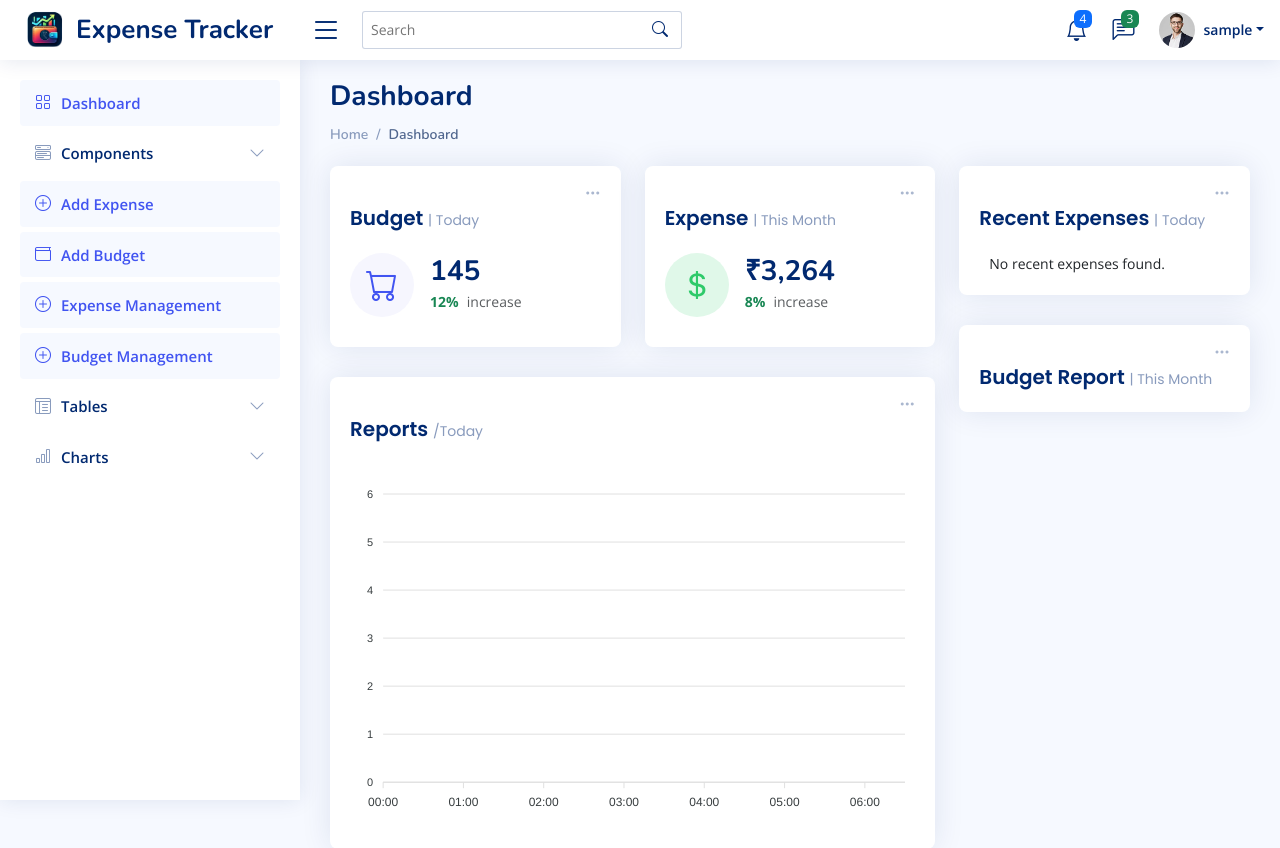
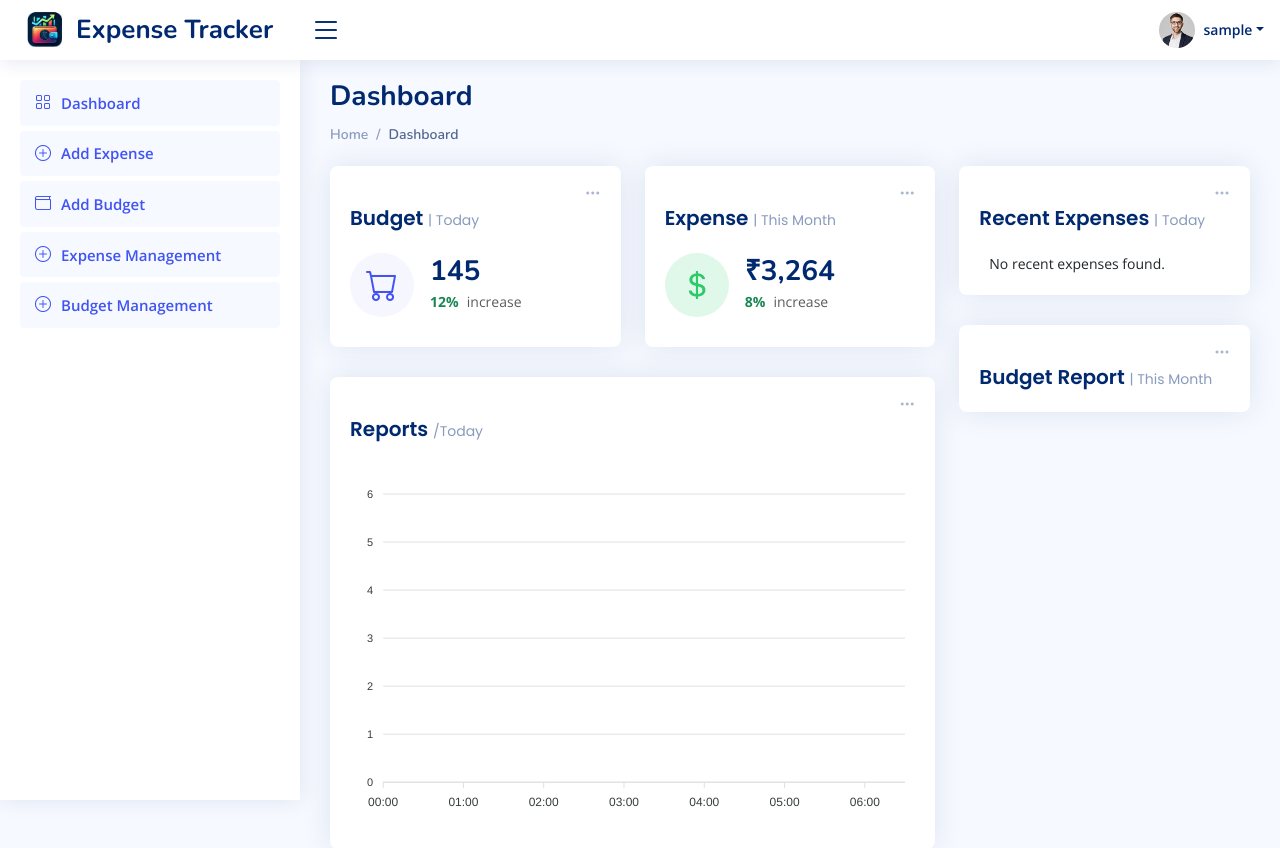
Before and after one commit to Alanbenny05/Expense-Track, a Django app: page /index/ in a window 1280 px wide. Shown: the top 848 px of the page. Run offline with Django 5.2, Linux system fonts and the light colour scheme; the visitor is signed in with stand-in values (Sample User, id 1); data that the repository does not hold is empty; some libraries are stand-ins or nearby versions.

Commit message:
updations

```diff
--- a/expensetrackapp/models.py
+++ b/expensetrackapp/models.py
@@ -38,7 +38,7 @@ class Budget(TimeStampedModel):
         return f"{self.user.username} - {self.category.name} - {self.limit_amount}"
 
 
-class Expense(models.Model):
+class Expense(TimeStampedModel):
     """
     Represents an expense made by a user.
     """
--- a/expensetrackapp/templates/layout.html
+++ b/expensetrackapp/templates/layout.html
@@ -52,12 +52,12 @@
       <i class="bi bi-list toggle-sidebar-btn"></i>
     </div><!-- End Logo -->
 
-    <div class="search-bar">
+    <!-- <div class="search-bar">
       <form class="search-form d-flex align-items-center" method="POST" action="#">
         <input type="text" name="query" placeholder="Search" title="Enter search keyword">
         <button type="submit" title="Search"><i class="bi bi-search"></i></button>
       </form>
-    </div><!-- End Search Bar -->
+    </div>End Search Bar -->
 
     <nav class="header-nav ms-auto">
       <ul class="d-flex align-items-center">
@@ -70,12 +70,12 @@
 
         <li class="nav-item dropdown">
 
-          <a class="nav-link nav-icon" href="{% static '#'%}" data-bs-toggle="dropdown">
+          <!-- <a class="nav-link nav-icon" href="{% static '#'%}" data-bs-toggle="dropdown">
             <i class="bi bi-bell"></i>
             <span class="badge bg-primary badge-number">4</span>
-          </a><!-- End Notification Icon -->
+          </a>End Notification Icon -->
 
-          <ul class="dropdown-menu dropdown-menu-end dropdown-menu-arrow notifications">
+          <!-- <ul class="dropdown-menu dropdown-menu-end dropdown-menu-arrow notifications">
             <li class="dropdown-header">
               You have 4 new notifications
               <a href="{% static '#'%}"><span class="badge rounded-pill bg-primary p-2 ms-2">View all</span></a>
@@ -139,18 +139,18 @@
               <a href="{% static '#'%}">Show all notifications</a>
             </li>
 
-          </ul><!-- End Notification Dropdown Items -->
+          </ul>End Notification Dropdown Items -->
 
         </li><!-- End Notification Nav -->
 
         <li class="nav-item dropdown">
 
-          <a class="nav-link nav-icon" href="{% static '#'%}" data-bs-toggle="dropdown">
+          <!-- <a class="nav-link nav-icon" href="{% static '#'%}" data-bs-toggle="dropdown">
             <i class="bi bi-chat-left-text"></i>
             <span class="badge bg-success badge-number">3</span>
-          </a><!-- End Messages Icon -->
+          </a>End Messages Icon -->
 
-          <ul class="dropdown-menu dropdown-menu-end dropdown-menu-arrow messages">
+          <!-- <ul class="dropdown-menu dropdown-menu-end dropdown-menu-arrow messages">
             <li class="dropdown-header">
               You have 3 new messages
               <a href="{% static '#'%}"><span class="badge rounded-pill bg-primary p-2 ms-2">View all</span></a>
@@ -205,7 +205,7 @@
               <a href="{% static '#'%}">Show all messages</a>
             </li>
 
-          </ul><!-- End Messages Dropdown Items -->
+          </ul>End Messages Dropdown Items -->
 
         </li><!-- End Messages Nav -->
 
@@ -277,7 +277,7 @@
         </a>
       </li><!-- End Dashboard Nav -->
 
-      <li class="nav-item">
+      <!-- <li class="nav-item">
         <a class="nav-link collapsed" data-bs-target="#components-nav" data-bs-toggle="collapse" href="{% static '#'%}">
           <i class="bi bi-menu-button-wide"></i><span>Components</span><i class="bi bi-chevron-down ms-auto"></i>
         </a>
@@ -295,7 +295,7 @@
           </li>
 
         </ul>
-      </li><!-- End Components Nav -->
+      </li>End Components Nav -->
 
       <li class="nav-item">
         <a class="nav-link" href="{% url 'add-expense' %}">
@@ -326,7 +326,7 @@
         </a>
       </li><!-- End  Budget Management Nav -->
 
-      <li class="nav-item">
+      <!-- <li class="nav-item">
         <a class="nav-link collapsed" data-bs-target="#tables-nav" data-bs-toggle="collapse" href="{% static '#'%}">
           <i class="bi bi-layout-text-window-reverse"></i><span>Tables</span><i class="bi bi-chevron-down ms-auto"></i>
         </a>
@@ -342,9 +342,9 @@
             </a>
           </li>
         </ul>
-      </li><!-- End Tables Nav -->
+      </li>End Tables Nav -->
 
-      <li class="nav-item">
+      <!-- <li class="nav-item">
         <a class="nav-link collapsed" data-bs-target="#charts-nav" data-bs-toggle="collapse" href="{% static '#'%}">
           <i class="bi bi-bar-chart"></i><span>Charts</span><i class="bi bi-chevron-down ms-auto"></i>
         </a>
@@ -361,7 +361,7 @@
           </li>
 
         </ul>
-      </li><!-- End Charts Nav -->
+      </li>End Charts Nav -->
 
 
 
--- a/expensetrackapp/urls.py
+++ b/expensetrackapp/urls.py
@@ -9,7 +9,7 @@ urlpatterns = [
     path('logout/', views.logout, name='logout'),  # Logout view
     path('index/', views.index, name='index'),  # Home/Dashboard
     path('add-expense/', views.add_expense, name='add-expense'),  # Add Expense
-    path('expense-management/', views.expense_management, name='expense-management'),  # Expense Management
+    path('expense_management/', views.expense_management, name='expense-management'),  # Expense Management
     path('add-budget/', views.add_budget, name='add-budget'),  # Add Budget
     path('budget-management/', views.budget_management, name='budget-management'),  # Budget Management
     path('user_profile/', views.user_profile, name='user_profile'),  # User Profile
```
